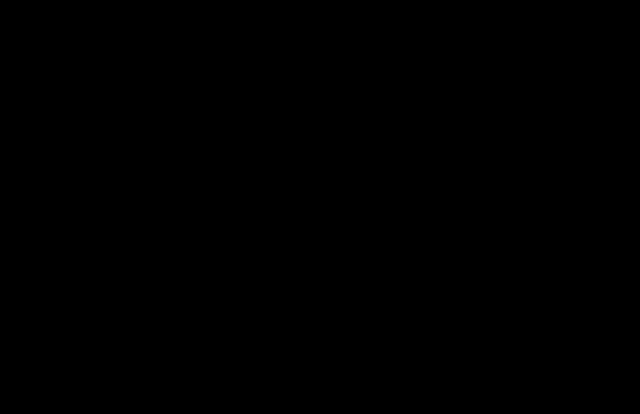
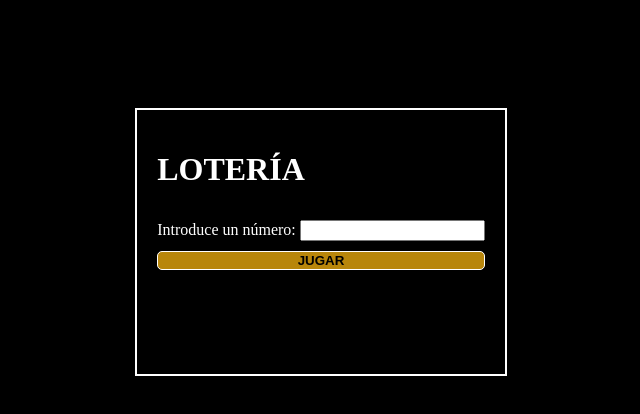
Before and after one commit to marinafnz/examen-nivelatorio, a website: page index.html in a window 1280 px wide. Shown: the whole page, without its empty margins (319-959 px from the left). Drawn offline with Linux system fonts and the light colour scheme.

Commit message:
feat(html) elements

```diff
--- a/index.html
+++ b/index.html
@@ -7,6 +7,16 @@
     <link rel="stylesheet" href="style.css">
 </head>
 <body>
+    <main>
+        <h1>LOTERÍA</h1>
+        <form>
+            <label for="num">Introduce un número:</label>
+            <input type="number" >
+        </form>
+        <button id="btn">JUGAR</button>
+        <p id="response"></p>
+        <p id="previus"></p>
+    </main>
 
     <script src="index.js"></script>
 </body>
--- a/style.css
+++ b/style.css
@@ -8,7 +8,7 @@ body {
     align-content: center;
 }
 
-.btn {
+#btn {
     border: solid 1px white;
     border-radius: 5px;
     background-color: darkgoldenrod;
@@ -17,6 +17,7 @@ body {
 }
 
 main {
+    margin-top: 100px;
     border: solid 2px white;
     padding: 20px;
     gap: 10px;
```
